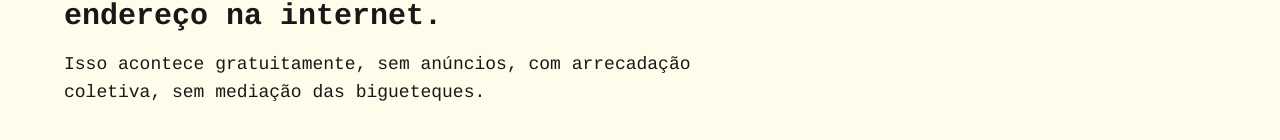
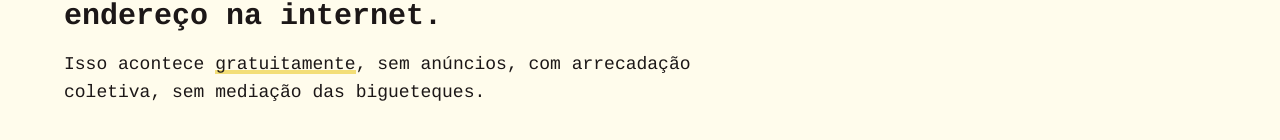
Before and after one commit to bemte-li/bemte.li, a Next.js app in the folder frontend/: page / in a window 1280 px wide. Shown: the part 1438-1578 px from the top of the page. Built offline with nearby package versions, Linux system fonts and the light colour scheme.

Commit message:
fix highlight component

```diff
--- a/frontend/src/app/page.tsx
+++ b/frontend/src/app/page.tsx
@@ -46,7 +46,7 @@ export default function Home() {
         <div className="container mx-auto px-8 md:px-16">
           <h2 className="text-3xl font-bold mb-4">O Bemte.li envia e-mails e arquiva o conteúdo deles num endereço na internet.</h2>
           <p className="text-lg max-w-2xl">
-            Isso acontece <Highlight>gratuitamente</Highlight>, sem anúncios, com arrecadação coletiva, sem mediação das bigueteques.
+            Isso acontece <Highlight color="citrino">gratuitamente</Highlight>, sem anúncios, com arrecadação coletiva, sem mediação das bigueteques.
           </p>
         </div>
       </section>
--- a/frontend/src/components/Highlight.tsx
+++ b/frontend/src/components/Highlight.tsx
@@ -4,10 +4,16 @@ interface HighlightProps {
   color?: 'rosa' | 'citrino' | 'bordo';
 }
 
+const colorClasses = {
+  rosa: 'bg-rosa/60',
+  citrino: 'bg-citrino/60',
+  bordo: 'bg-bordo/60'
+} as const;
+
 export function Highlight({ children, className = '', color = 'rosa' }: HighlightProps) {
   return (
     <span className={`inline-block relative ${className}`}>
-      <span className={`absolute inset-x-0 bottom-1 h-1 bg-${color}/60`}></span>
+      <span className={`absolute inset-x-0 bottom-1 h-1 ${colorClasses[color]}`}></span>
       <span className="relative z-10">{children}</span>
     </span>
   );
```
